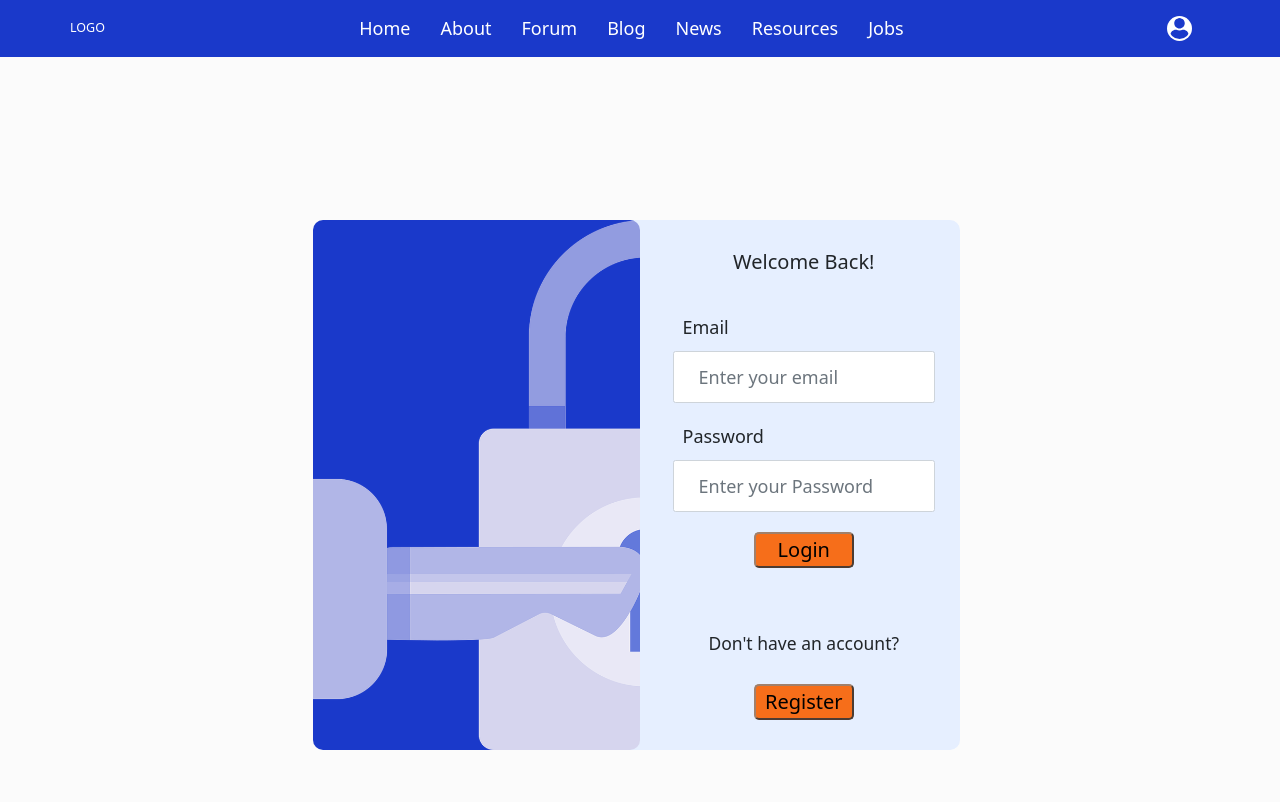
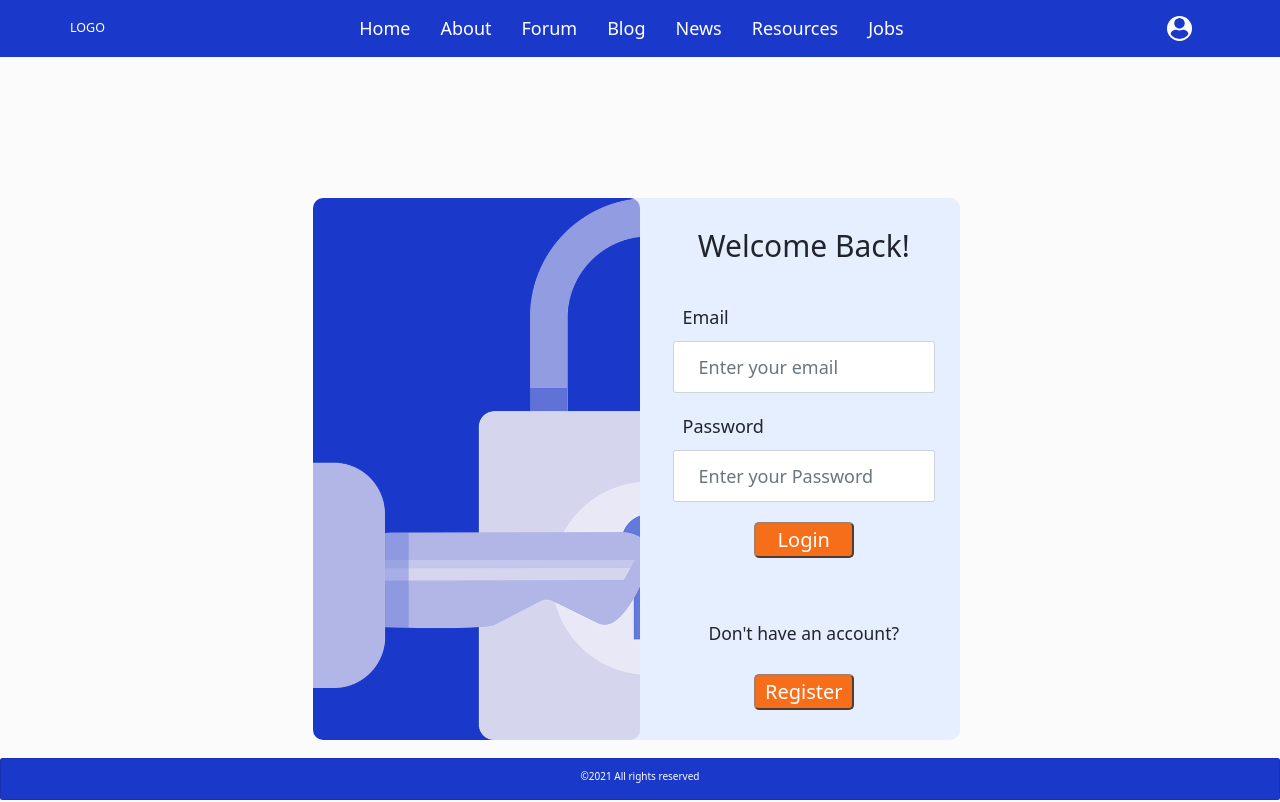
Before and after one commit to MarianaPantelic/Final-Project-DCI-Developer-Community-Frontend, a React app: page /login in a window 1280 px wide. Shown: the top 802 px of the page. Built offline with nearby package versions, Linux system fonts and the light colour scheme.

Commit message:
added styles

```diff
--- a/src/components/footer.js
+++ b/src/components/footer.js
@@ -2,7 +2,7 @@ import React from "react";
 
 const Footer = () => {
   return (
-    <div class="card text-center">
+    <div class="card text-center footer-container">
       <div class="card-body  footerbtn">
         <p class="card-title">&copy;2021 All rights reserved</p>
       </div>
--- a/src/components/navbar.js
+++ b/src/components/navbar.js
@@ -117,7 +117,7 @@ const Navbar = () => {
                   </div>
                 ) : null}
               </a>
-              <a class="dropdown-item" href="">
+              <a class="dropdown-item" href="/">
                 {localStorage.getItem("token") ? (
                   <div onClick={logOut} className="logout">
                     Logout
--- a/src/main.css
+++ b/src/main.css
@@ -43,7 +43,13 @@ body {
 /*Navbar*/
 
 /*Footer*/
-
+.footer-container {
+  width: 100%;
+  position: fixed;
+  bottom: 0;
+  background-color: #1a39ca;
+  color: white;
+}
 /*Footer*/
 :root {
   font-size: 62.5%;
@@ -191,12 +197,15 @@ body {
 
 /*Login Page*/
 .login-container {
-  margin: 15% auto;
+  margin: 13% auto;
   width: 50vw;
   max-width: 1150px;
   height: auto;
   background-color: #e6efff;
   border-radius: 10px 10px;
+}
+.login-container h2 {
+  font-size: 3rem;
 }
 #login-img {
   background-image: url(./images/lock-4441691_1280.png);
@@ -218,4 +227,5 @@ body {
   font-size: 2rem;
   border-radius: 5px 5px;
   width: 10rem;
+  color: white;
 }
```
